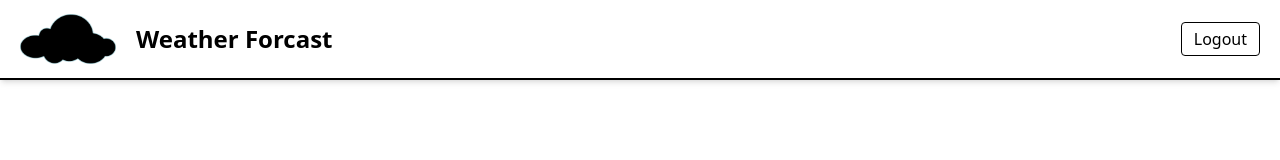
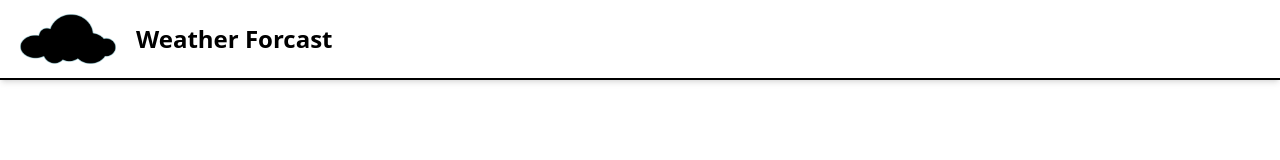
Before and after one commit to georgecabaccang/weather-app, a React (Vite) app: page / in a window 1280 px wide. Shown: the top 160 px of the page. Built offline with nearby package versions, Linux system fonts and the light colour scheme.

Commit message:
Finish logout setup of auth0

```diff
--- a/src/components/navigation/NavigationBar.tsx
+++ b/src/components/navigation/NavigationBar.tsx
@@ -1,4 +1,3 @@
-import { Link } from "react-router-dom";
 import BlackCloud from "../../assets/pngs/black-cloud.png";
 import ButtonComp from "../ui/ButtonComp";
 import { AuthContext } from "../../contexts/user";
@@ -17,9 +16,11 @@ export default function NavigationBar() {
             {/* end of logo and title */}
 
             {/* start of navigation links */}
-            <div className="flex flex-grow justify-end items-center">
-                <ButtonComp name="Logout" clickFn={logout} />
-            </div>
+            {user ? (
+                <div className="flex flex-grow justify-end items-center">
+                    <ButtonComp name="Logout" clickFn={logout} />
+                </div>
+            ) : null}
             {/* end of navigation links */}
         </div>
     );
```
